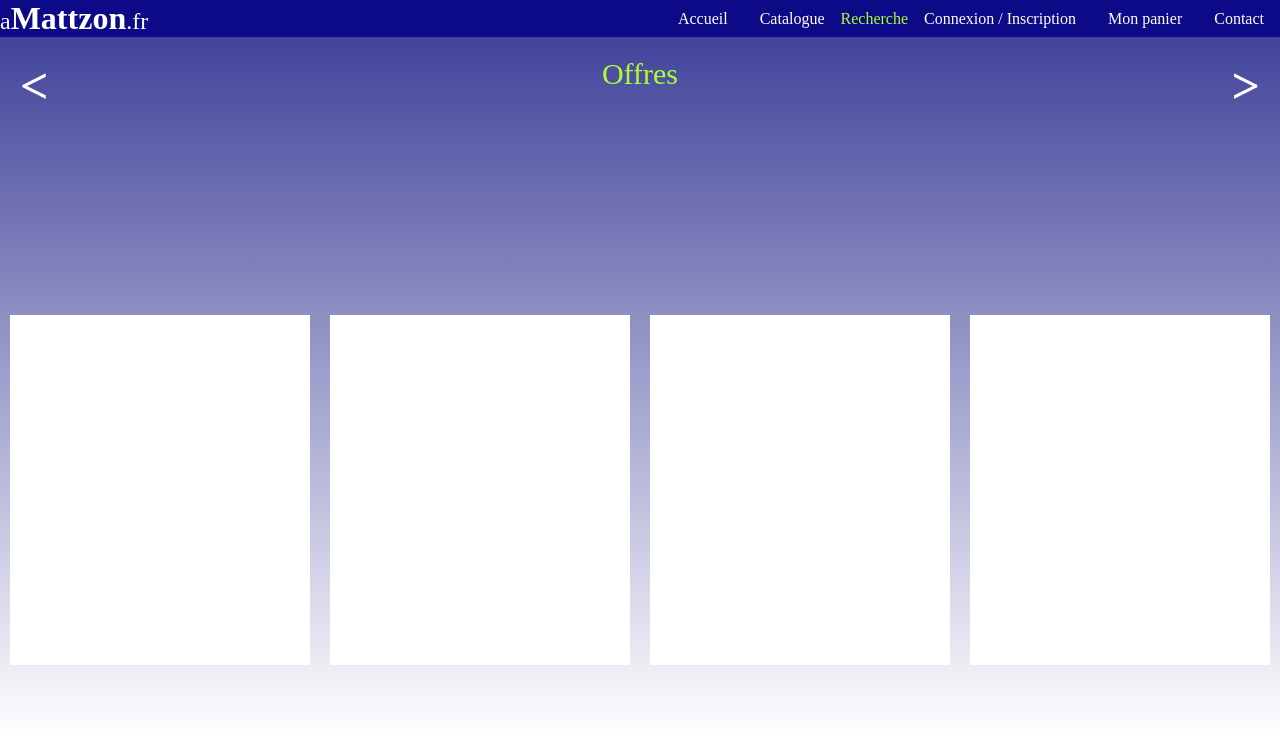
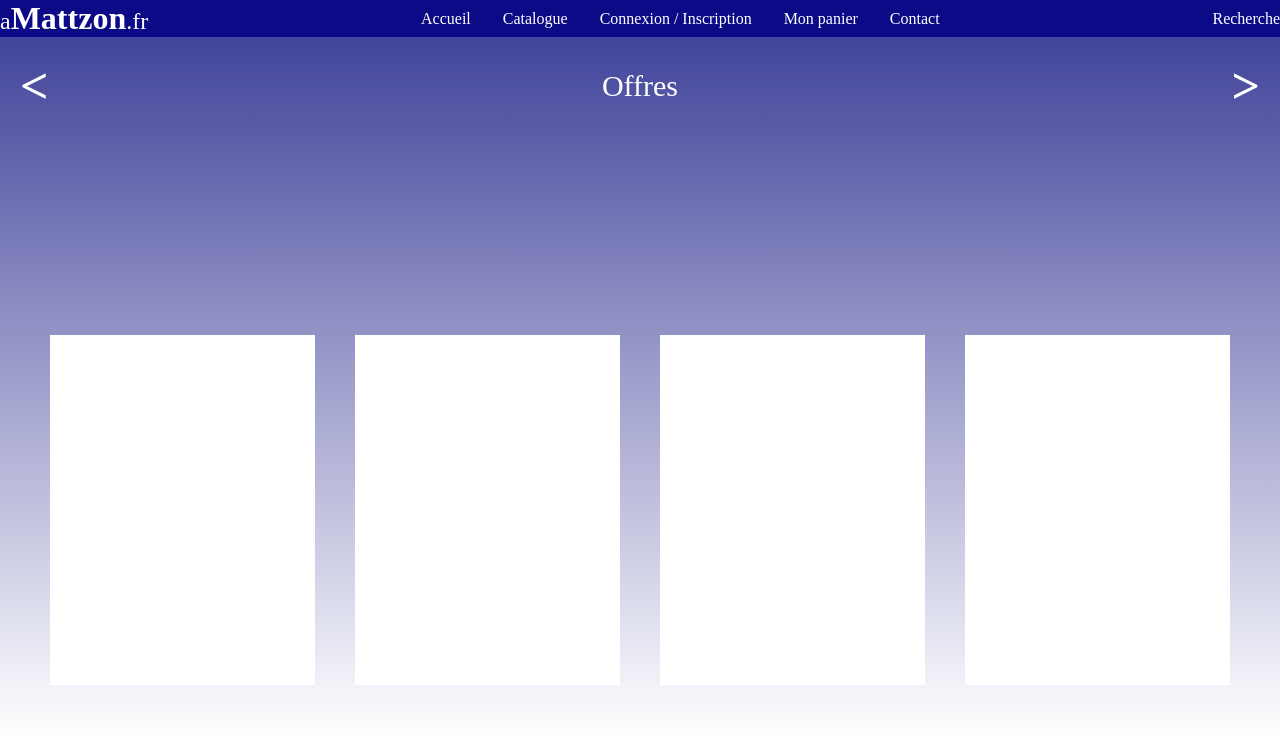
Before and after one commit to MattCo87/Mattzon, a PHP site: page / in a window 1280 px wide. Shown: the top 736 px of the page. Run offline with PHP 8.4, Linux system fonts and the light colour scheme.

Commit message:
MAJ maincontenu

```diff
--- a/css/styles.css
+++ b/css/styles.css
@@ -26,6 +26,9 @@ body {
   font-weight: normal;
 }
 
+.app-header div {
+  color: white;
+}
 ul.menu {
   margin: 0;
   padding: 0;
@@ -51,16 +54,14 @@ ul.menu span {
   height: 700px;
 }
 
-ul.offre {
-  color: white;
+.app-maincontenu .offre {
   justify-content: space-between;
+  display: flex;
+  align-items: center;
   margin: 0;
   padding: 20px;
-  list-style: none;
-  display: flex;
 }
-
-ul.offre a {
+.app-maincontenu .offre a {
   text-decoration: none;
   color: white;
   font-weight: 900;
@@ -69,20 +70,22 @@ ul.offre a {
 
 .app-maincontenu .offre span {
   font-size: 30px;
-  color: greenyellow;
+  color: white;
 }
 
-ul.choix-offre {
+.app-maincontenu .choix-offre {
   justify-content: space-between;
-  list-style: none;
   display: flex;
-  margin-top: 170px;
-  padding: 0;
+  align-items: center;
+  margin-top: 150px;
+  padding: 30px;
 }
 
-.choix-offre li {
-  margin: 10px;
+.app-maincontenu .choix-offre div {
+  margin: 20px;
   width: 25%;
   height: 350px;
   background-color: white;
+  text-align: center;
+  align-items: center;
 }
--- a/index.html
+++ b/index.html
@@ -27,9 +27,6 @@
             <a href="#">Catalogue</a>
           </li>
           <li>
-            <span>Recherche</span>
-          </li>
-          <li>
             <a href="#">Connexion / Inscription</a>
           </li>
           <li>
@@ -40,19 +37,20 @@
           </li>
         </ul>
       </nav>
+      <div>Recherche</div>
     </header>
     <main class="app-maincontenu">
-      <ul class="offre">
-        <li><a href="#">&lt;</a></li>
-        <li><span>Offres</span></li>
-        <li><a href="#">&gt;</a></li>
-      </ul>
-      <ul class="choix-offre">
-        <li></li>
-        <li></li>
-        <li></li>
-        <li></li>
-      </ul>
+      <section class="offre">
+        <a href="#">&lt;</a>
+        <span>Offres</span>
+        <a href="#">&gt;</a>
+      </section>
+      <section class="choix-offre">
+        <div></div>
+        <div></div>
+        <div></div>
+        <div></div>
+      </section>
     </main>
   </body>
 </html>
```
